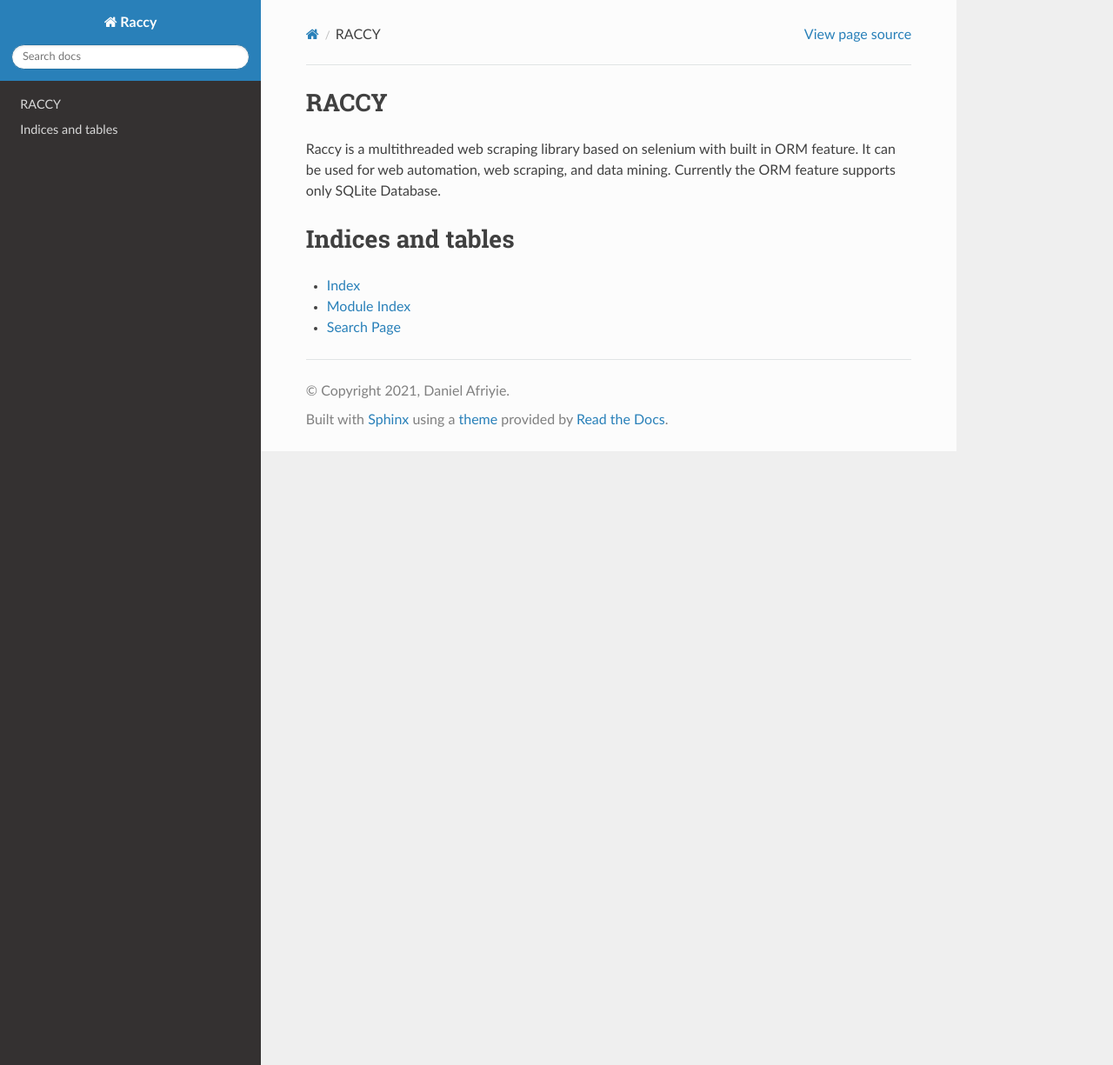
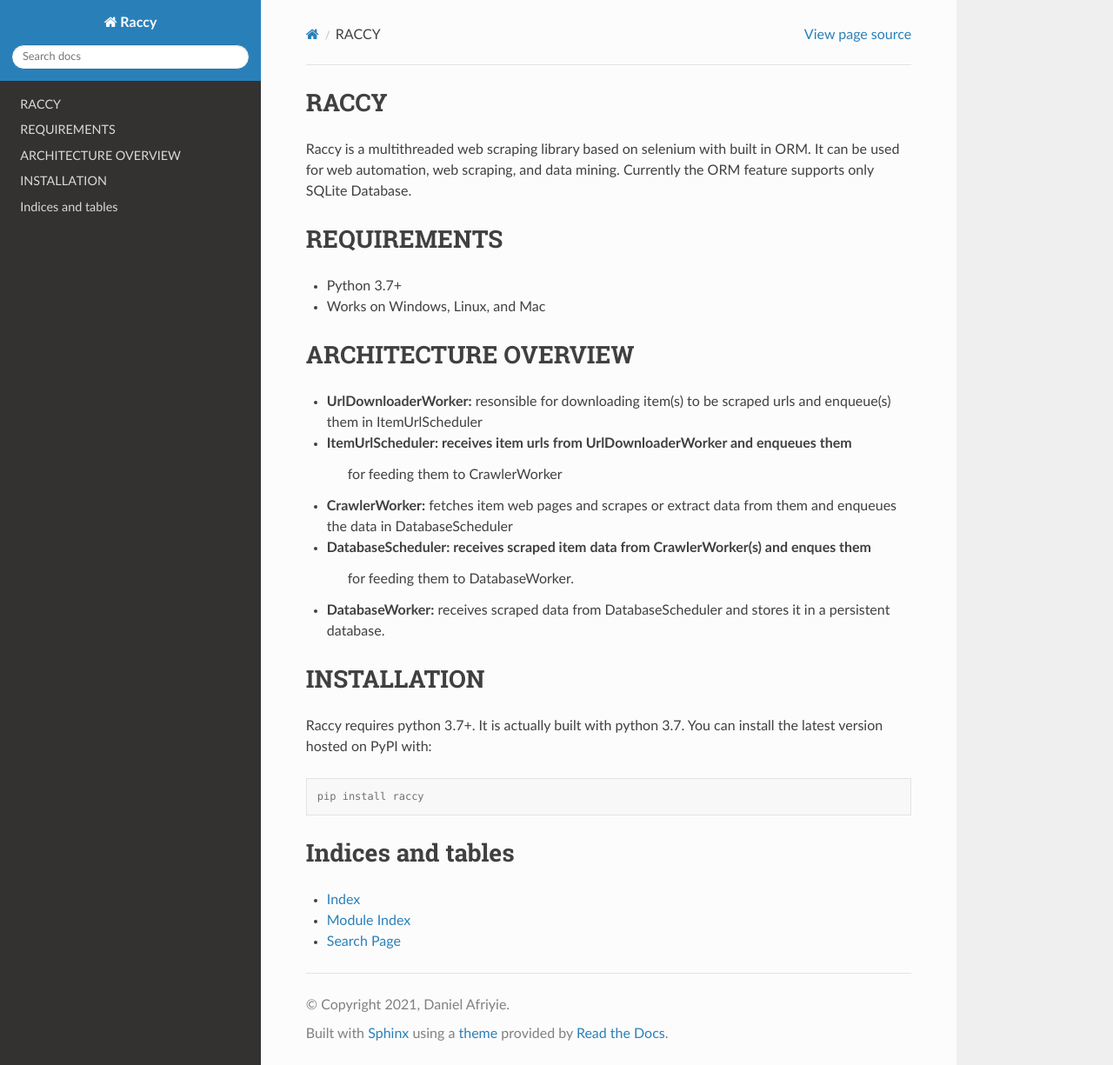
Before and after one commit to danielafriyie/raccy, a Sphinx documentation site: the page built from docs/index.rst, in a window 1280 px wide and 1225 px high. Shown: the whole window at 87% size. Built offline with Sphinx 7.4.7 and the Read the Docs theme 2.0.0, drawn with Linux system fonts in a browser that asks for light colours.

Commit message:
updated docs

```diff
--- a/docs/index.rst
+++ b/docs/index.rst
@@ -2,8 +2,39 @@
 =================================
 
 Raccy is a multithreaded web scraping library based on selenium with
-built in ORM feature. It can be used for web automation, web scraping, and
+built in ORM. It can be used for web automation, web scraping, and
 data mining. Currently the ORM feature supports only SQLite Database.
+
+REQUIREMENTS
+=============
+
+* Python 3.7+
+* Works on Windows, Linux, and Mac
+
+ARCHITECTURE OVERVIEW
+======================
+
+* **UrlDownloaderWorker:** resonsible for downloading item(s) to be scraped urls and enqueue(s) them in ItemUrlScheduler
+
+* **ItemUrlScheduler:** receives item urls from UrlDownloaderWorker and enqueues them
+    for feeding them to CrawlerWorker
+
+* **CrawlerWorker:** fetches item web pages and scrapes or extract data from them and enqueues the data in DatabaseScheduler
+
+* **DatabaseScheduler:** receives scraped item data from CrawlerWorker(s) and enques them
+    for feeding them to DatabaseWorker.
+
+* **DatabaseWorker:** receives scraped data from DatabaseScheduler and stores it in a persistent database.
+
+INSTALLATION
+=============
+
+Raccy requires python 3.7+. It is actually built with python 3.7. You can install the latest version hosted on PyPI with:
+
+.. code-block:: console
+
+    pip install raccy
+
 
 
 .. toctree::
```
